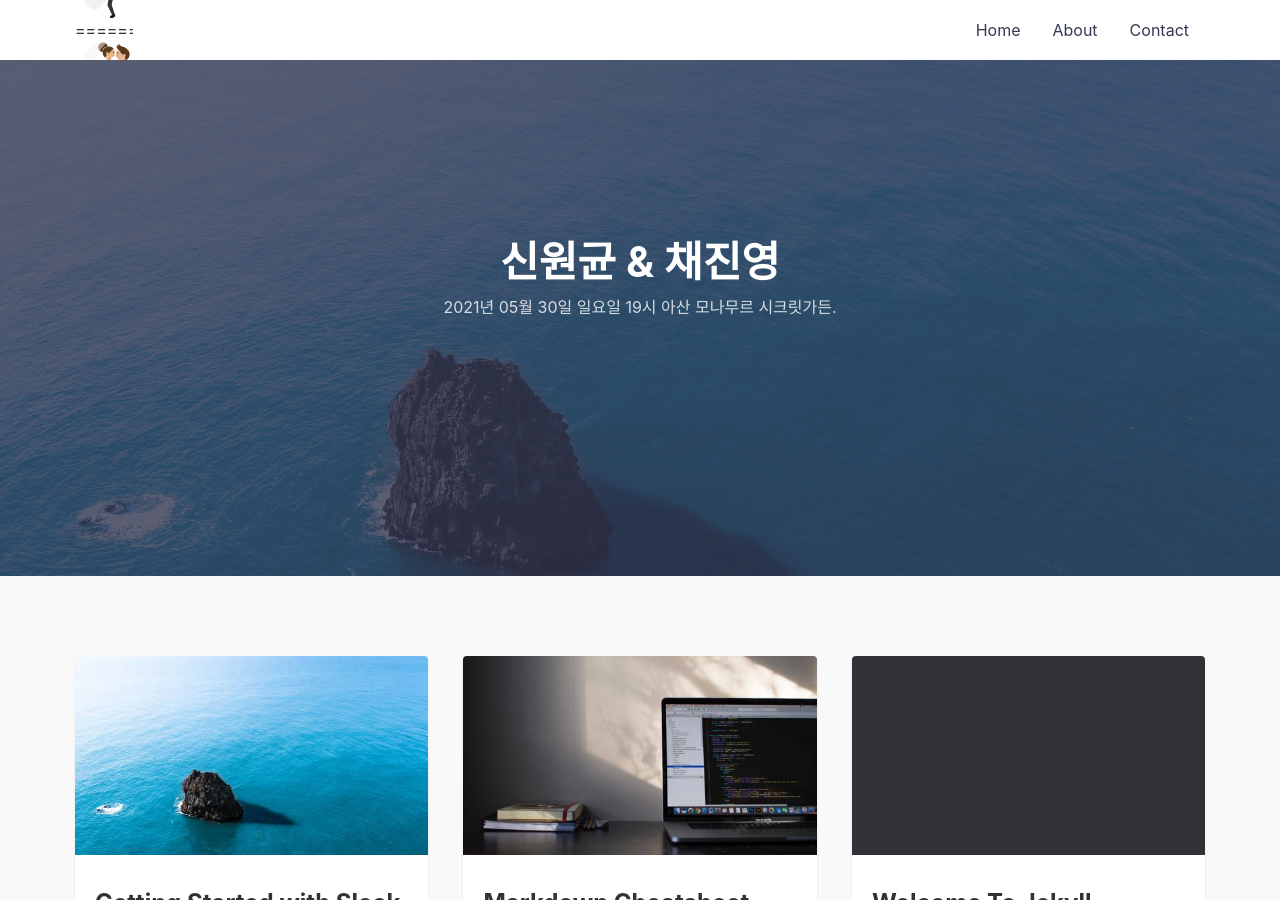
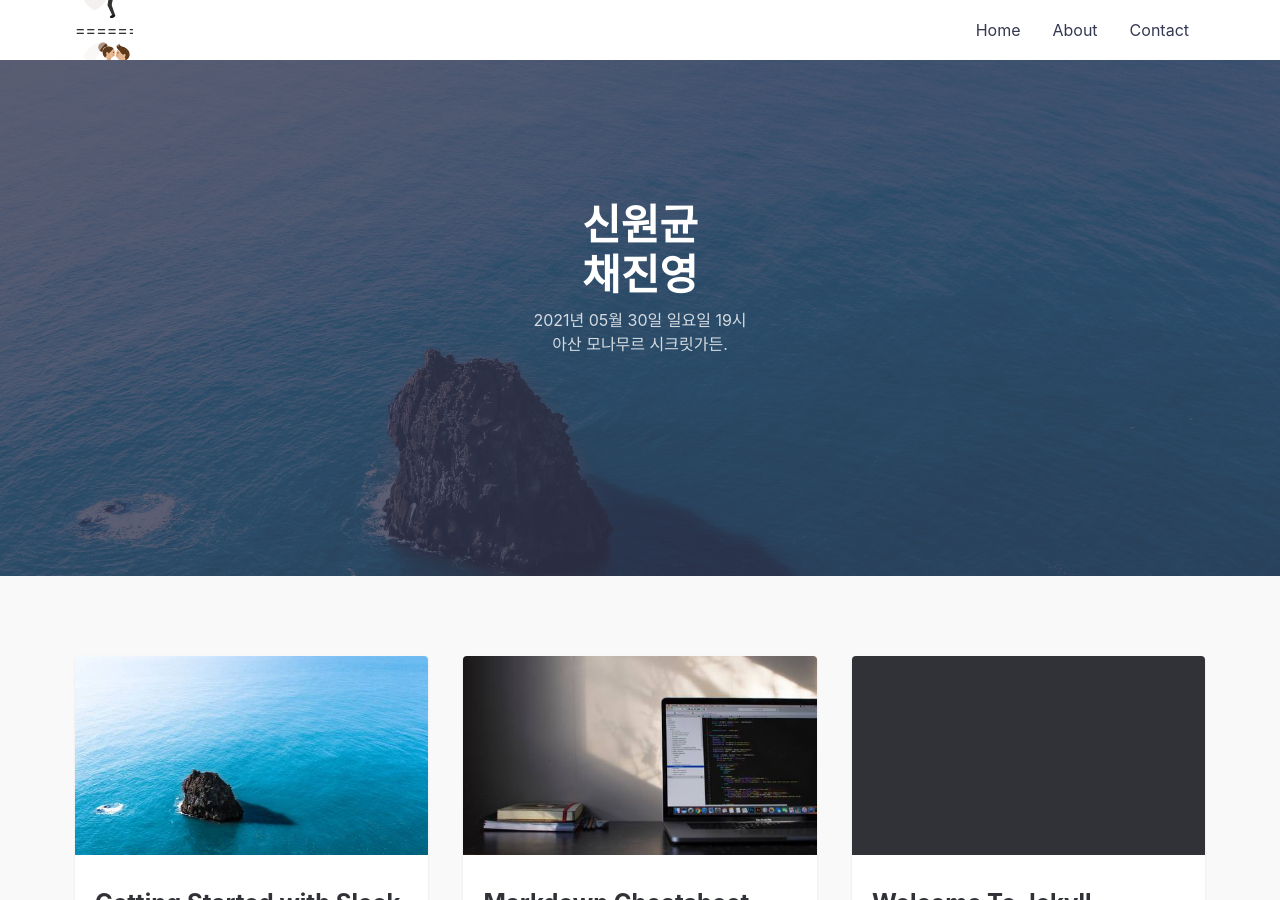
Before and after one commit to JinyoungChae/JinyoungChae.github.io, a Jekyll site: the page built from index.md, in a window 1280 px wide and 900 px high. Built offline with Jekyll 4.4.1, drawn with Linux system fonts in a browser that asks for light colours.

Commit message:
Update default.html

```diff
--- a/_layouts/default.html
+++ b/_layouts/default.html
@@ -20,8 +20,8 @@ layout: compress
 
     <div class="hero lazyload" data-bg="{{site.url}}/assets/img/posts/sleek_lg.jpg">
       <div class="hero__wrap">
-        <h1 class="hero__title">신원균 & 채진영</h1>
-        <p class="hero__meta">2021년 05월 30일 일요일 19시 아산 모나무르 시크릿가든.</p>
+        <h1 class="hero__title">신원균<br>채진영</h1>
+        <p class="hero__meta">2021년 05월 30일 일요일 19시<br> 아산 모나무르 시크릿가든.</p>
       </div>
     </div>
 
```
